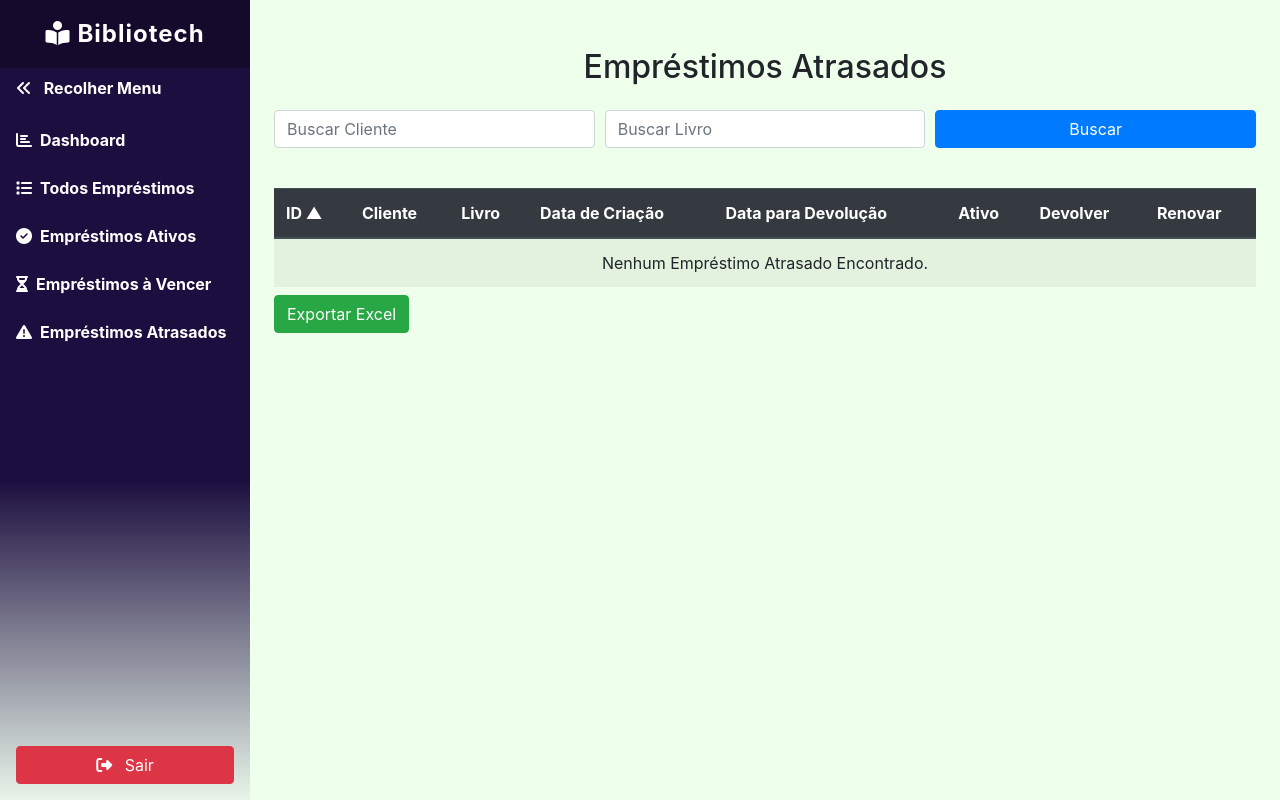
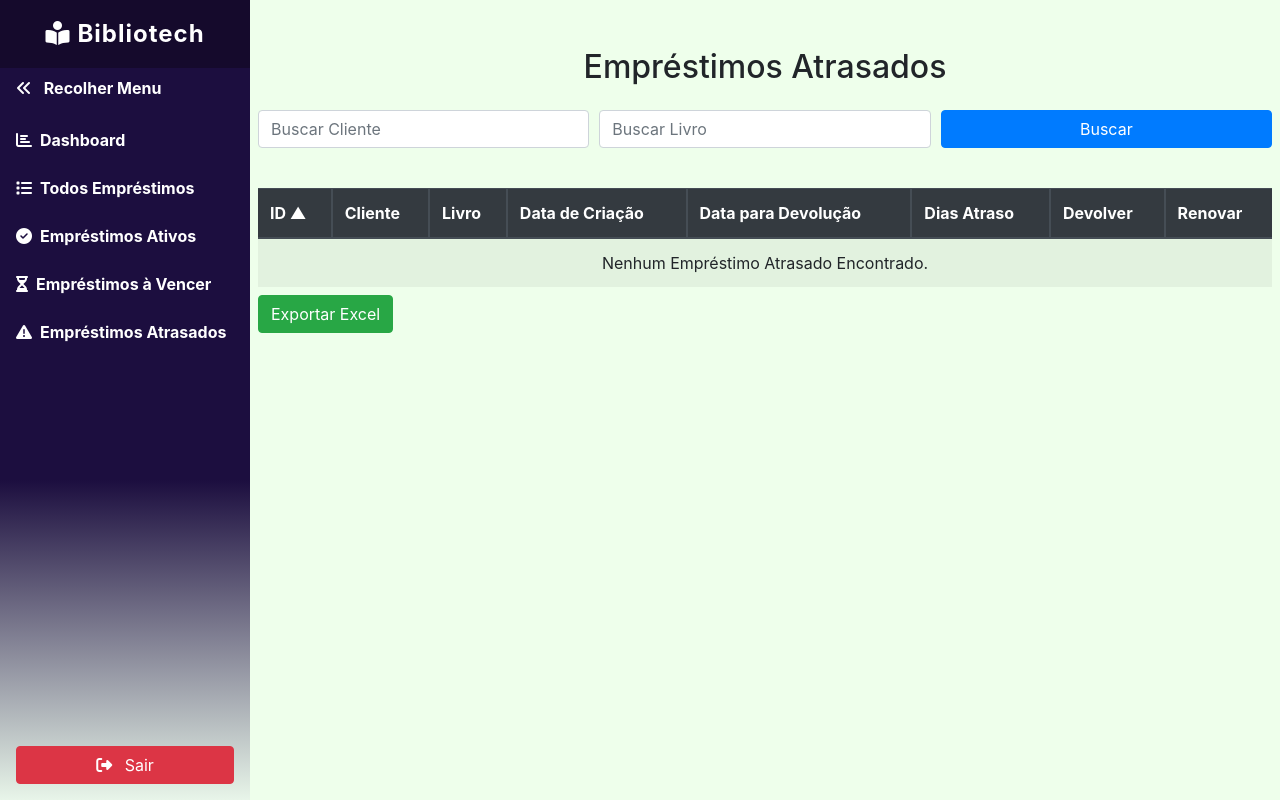
Before and after one commit to gx-briel/Bibliotech, a PHP site: page /emprestimoVencido.php in a window 1280 px wide. Run offline with PHP 8.4, Linux system fonts and the light colour scheme; the visitor is signed in with stand-in values (Sample User, id 1); data that the repository does not hold is empty.

Commit message:
tabela dos emprestimos vencidos ajustada

```diff
--- a/emprestimoVencido.php
+++ b/emprestimoVencido.php
@@ -29,7 +29,8 @@ $defaultLimit = 50;
 $limit = isset($_GET['limit']) && is_numeric($_GET['limit']) && $_GET['limit'] > 0 ? (int)$_GET['limit'] : $defaultLimit;
 $offset = 0; // Sempre começa do início
 
-$consulta = "SELECT emp.id as empId, cli.nomeCliente, li.titulo, emp.criadoEm, li.ID as livroId, emp.ativo, emp.vencimento
+// Adiciona cálculo de dias em atraso
+$consulta = "SELECT emp.id as empId, cli.nomeCliente, li.titulo, emp.criadoEm, li.ID as livroId, emp.ativo, emp.vencimento, DATEDIFF(CURDATE(), emp.vencimento) as diasAtraso
              FROM emprestimo as emp
              JOIN clientes as cli on emp.idCliente = cli.id
              JOIN livros as li on emp.idLivro = li.ID
@@ -47,7 +48,7 @@ $consulta .= " LIMIT $limit OFFSET $offset";
 
 // Exportação para Excel (xlsx) deve ser processada antes de qualquer saída HTML
 if (isset($_POST['export_excel'])) {
-    $exportConsulta = "SELECT emp.id as empId, cli.nomeCliente, li.titulo, emp.criadoEm, li.ID as livroId, emp.ativo, emp.vencimento
+    $exportConsulta = "SELECT emp.id as empId, cli.nomeCliente, li.titulo, emp.criadoEm, li.ID as livroId, emp.ativo, emp.vencimento, DATEDIFF(CURDATE(), emp.vencimento) as diasAtraso
              FROM emprestimo as emp
              JOIN clientes as cli on emp.idCliente = cli.id
              JOIN livros as li on emp.idLivro = li.ID
@@ -68,7 +69,7 @@ if (isset($_POST['export_excel'])) {
         $output = fopen('php://output', 'w');
         // Adiciona BOM UTF-8 para Excel reconhecer acentuação
         fwrite($output, chr(0xEF).chr(0xBB).chr(0xBF));
-        fputcsv($output, ['ID', 'Cliente', 'Livro', 'Data de Criação', 'Data para Devolução', 'Ativo'], ';');
+        fputcsv($output, ['ID', 'Cliente', 'Livro', 'Data de Criação', 'Data para Devolução', 'Dias Atraso', 'Ativo'], ';');
         while ($row = mysqli_fetch_assoc($exportResult)) {
             fputcsv($output, [
                 $row['empId'],
@@ -76,6 +77,7 @@ if (isset($_POST['export_excel'])) {
                 $row['titulo'],
                 date('d/m/Y', strtotime($row['criadoEm'])),
                 date('d/m/Y', strtotime($row['vencimento'])),
+                $row['diasAtraso'],
                 $row['ativo'] == 0 ? 'Não' : 'Sim'
             ], ';');
         }
@@ -103,10 +105,10 @@ $executaConsulta = mysqli_query($conexao, $consulta);
       overflow-x: hidden;
     }
     .container, .container-fluid {
-      max-width: 1100px;
+      max-width: 100vw;
       margin: 40px auto 0 auto;
-      padding-left: 24px;
-      padding-right: 24px;
+      padding-left: 8px;
+      padding-right: 8px;
     }
     h2, h2.text-center {
       text-align: center;
@@ -208,6 +210,14 @@ $executaConsulta = mysqli_query($conexao, $consulta);
         z-index: 999;
       }
     }
+
+    /* Delimitador vertical para cada coluna da tabela */
+    .tabela-delimitada th, .tabela-delimitada td {
+      border-right: 2px solid #555;
+    }
+    .tabela-delimitada th:last-child, .tabela-delimitada td:last-child {
+      border-right: none;
+    }
   </style>
 </head>
 <body>
@@ -246,7 +256,7 @@ $executaConsulta = mysqli_query($conexao, $consulta);
         </div>
       </form>
       <div class="table-responsive mt-4">
-        <table class="table table-striped mb-0" id="tabela">
+        <table class="table table-striped mb-0 tabela-delimitada" id="tabela" style="width:100%; table-layout:auto;">
           <thead class="thead-dark">
             <tr>
               <?php
@@ -279,7 +289,7 @@ $executaConsulta = mysqli_query($conexao, $consulta);
               <th><?= sortLinkVencido('Livro', 'titulo', $order, $dir) ?></th>
               <th><?= sortLinkVencido('Data de Criação', 'criadoEm', $order, $dir) ?></th>
               <th><?= sortLinkVencido('Data para Devolução', 'vencimento', $order, $dir) ?></th>
-              <th><?= sortLinkVencido('Ativo', 'ativo', $order, $dir) ?></th>
+              <th>Dias Atraso</th>
               <th>Devolver</th>
               <th>Renovar</th>
             </tr>
@@ -290,13 +300,13 @@ $executaConsulta = mysqli_query($conexao, $consulta);
             if ($numRows > 0) {
                 while ($emprestimos = mysqli_fetch_assoc($executaConsulta)) {
             ?>
-              <tr>
+            <tr>
                 <td><?= $emprestimos['empId']; ?></td>
                 <td><?= $emprestimos['nomeCliente']; ?></td>
                 <td><?= $emprestimos['titulo']; ?></td>
                 <td><?= date('d/m/Y', strtotime($emprestimos['criadoEm'])); ?></td>
                 <td><?= date('d/m/Y', strtotime($emprestimos['vencimento'])); ?></td>
-                <td><?= $emprestimos['ativo'] == 0 ? 'Não' : 'Sim'; ?></td>
+                <td><?= $emprestimos['diasAtraso']; ?></td>
                 <td>
                   <button class="btn btn-danger btn-sm" data-toggle="modal" data-target="#modalDevolucao" data-empid="<?= $emprestimos['empId']; ?>">Devolver</button>
                 </td>
```
